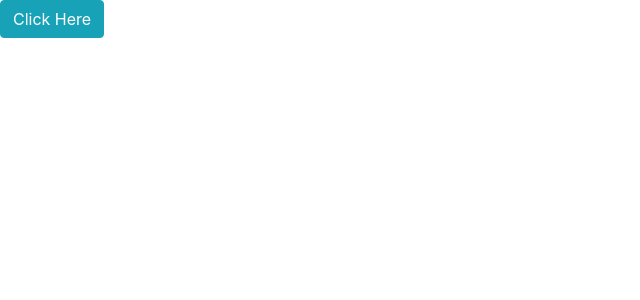
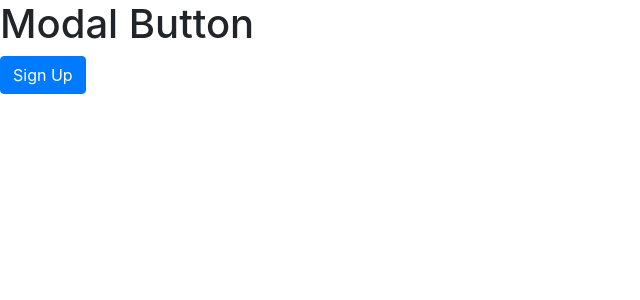
Before and after one commit to dendense/polaris, a React (Create React App) app: page / in a window 1280 px wide. Shown: the top 300 px of the page, without its empty margins (0-640 px from the left). Built offline with nearby package versions, Linux system fonts and the light colour scheme.

Commit message:
Modal Components Update

```diff
--- a/package.json
+++ b/package.json
@@ -8,6 +8,7 @@
     "@testing-library/user-event": "^7.2.1",
     "node-sass": "^4.14.1",
     "react": "^16.13.1",
+    "react-bootstrap": "^1.3.0",
     "react-dom": "^16.13.1",
     "react-router-dom": "^5.2.0",
     "react-scripts": "3.4.1",
--- a/src/App.js
+++ b/src/App.js
@@ -3,13 +3,13 @@ import { BrowserRouter as Router, Route} from 'react-router-dom'
 
 import 'assets/scss/style.scss'
 import LandingPage from 'pages/LandingPage';
-import TimeLine from 'pages/TimeLine';
+import TestBlank from 'pages/TestBlank';
 
 function App() {
   return (
     <div className="App">
       <Router>
-        <Route path="/" component={TimeLine}></Route>
+        <Route path="/" component={TestBlank}></Route>
       </Router>
     </div>
   );
--- a/src/elements/Modal/index.js
+++ b/src/elements/Modal/index.js
@@ -1,9 +1,39 @@
-import React from "react";
-export default class Modal extends React.Component {
-  render() {
-    if(!this.props.show){
-        return null;
-    }
-    return <div>{this.props.children}</div>;
-  }
+import React from 'react'
+import Button from 'elements/Button';
+
+const Modal = ({ handleClose, show, children, headModal }) => {
+  const showHideClassName = show ? "modal display-block" : "modal display-none";
+
+  return (
+    <div
+      className={showHideClassName + `fade`}
+      id="staticBackdrop"
+      data-backdrop="static"
+      data-keyboard="false"
+      tabindex="-1"
+      role="dialog"
+      aria-labelledby="staticBackdropLabel"
+      aria-hidden="true"
+    >
+      <div className="modal-dialog">
+        <div className="modal-content">
+          <div class="modal-header">
+            <h5 class="modal-title" id="staticBackdropLabel">{headModal}</h5>
+          </div>
+        </div>
+      </div>
+      {/* {{children}
+        <Button
+          type="button"
+          className="btn btn-info"
+          onClick={handleClose}
+          href={``}
+        >
+          Close
+        </Button>} */}
+    </div>
+
+  );
 }
+
+export default Modal
--- /dev/null
+++ b/src/pages/TestBlank.js
@@ -0,0 +1,35 @@
+import React, { Component } from 'react'
+import Button from 'elements/Button';
+import Modal from 'elements/Modal';
+
+export default class TimeLine extends Component {
+    state = { show: false };
+    showModal = () => {
+        this.setState({ show: true })
+    }
+    hideModal = () => {
+        this.setState({ show: false })
+    }
+    render() {
+        return (
+            <div>
+                <h1>Modal Button</h1>
+                <Modal
+                    show={this.state.show}
+                    handleClose={this.hideModal}
+                    headModal="SignUp"
+                >
+                    <p>I'm a modal Modal Component</p>
+                </Modal>
+                <Button
+                    type="button"
+                    className="btn btn-primary"
+                    onClick={this.showModal}
+                    href={``}
+                >
+                    Sign Up
+                </Button>
+            </div>
+        );
+    }
+}
--- a/src/pages/TimeLine.js
+++ /dev/null
@@ -1,27 +0,0 @@
-import React, { Component } from 'react'
-import Button from 'elements/Button'
-import Modal from 'elements/Modal'
-
-export default class TimeLine extends Component {
-    state = { show: false };
-
-    showModal = e => {
-        this.setState({ show: true });
-    };
-
-    render() {
-        return (
-            <div>
-                <Button
-                    type="link"
-                    className="btn btn-info text-white"
-                    onClick={e => {this.showModal();}}
-                    href={``}
-                >
-                    Click Here
-                </Button>
-                <Modal show={this.state.show}>Good Morning</Modal>
-            </div>
-        )
-    }
-}
```
Also changed, not shown: 1 other file (tests, documents, lock files or other folders).
